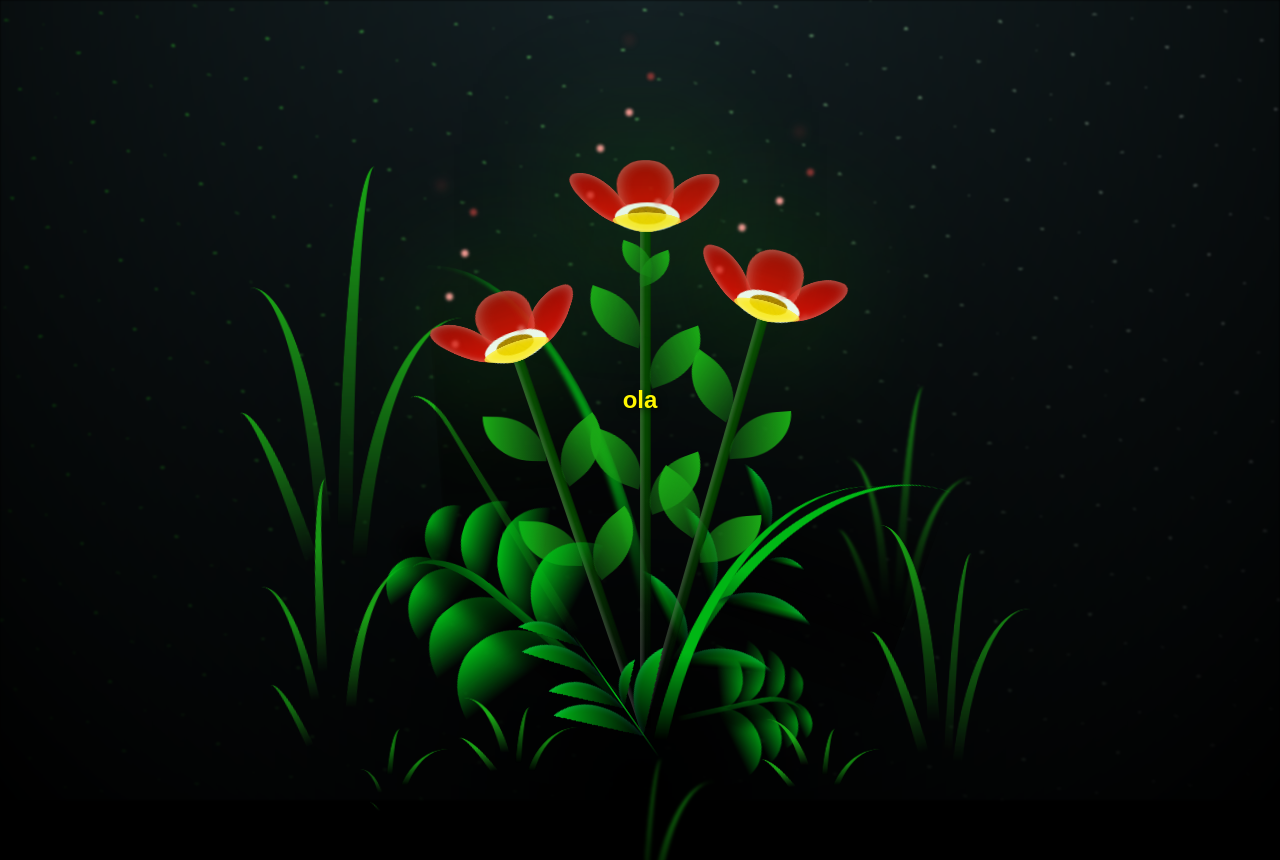
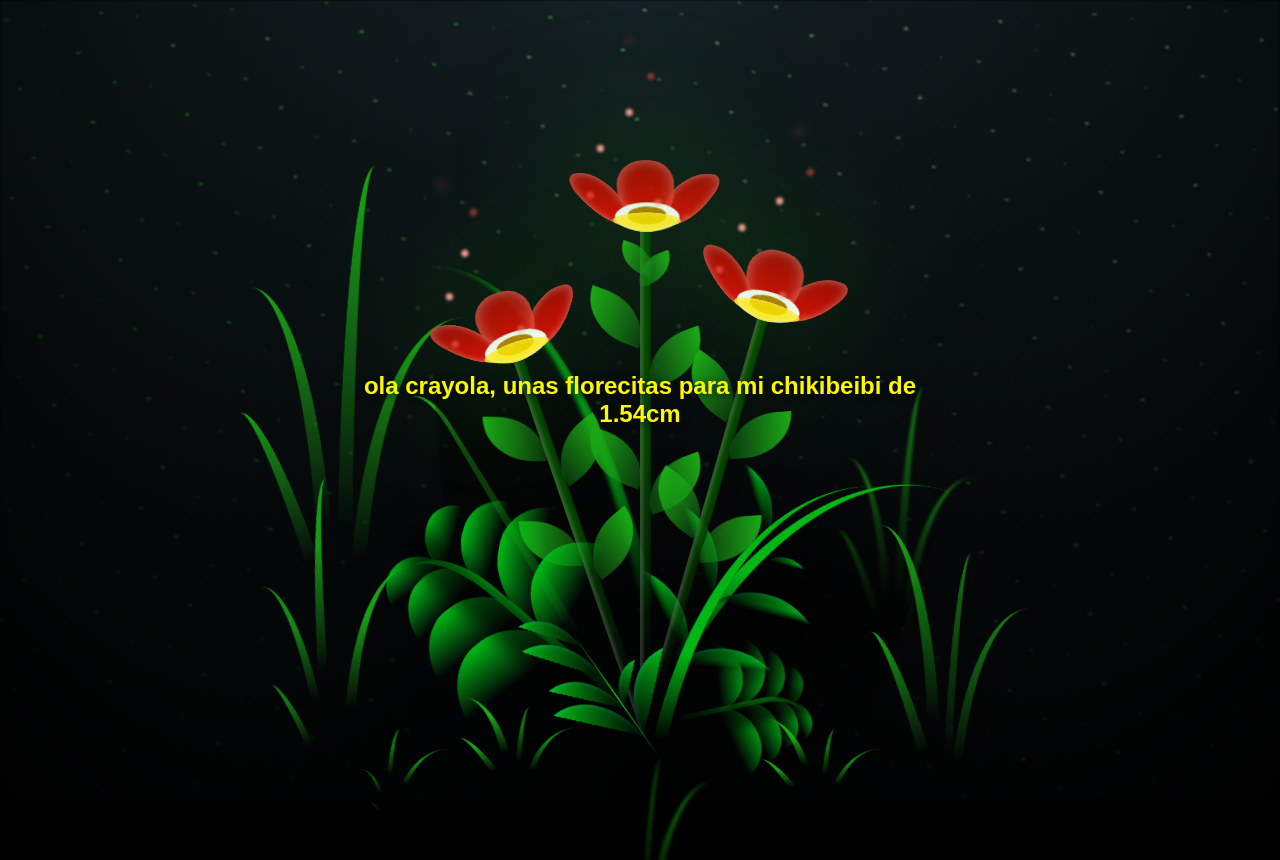
Before and after one commit to YeseniaSC/florecitas, a plain HTML site: page index.html in a window 1280 px wide. Shown: the top 860 px of the page. Drawn offline with Linux system fonts and the light colour scheme.

Commit message:
index.html
Updated the text in the body and added additional elements for flowers and grass animations.

```diff
--- a/index.html
+++ b/index.html
@@ -5,7 +5,7 @@
   <div class="night"></div>
 
   <div class="text-overlay">
-    <h1>ola</h1>
+    <h1>ola crayola, unas florecitas para mi chikibeibi de 1.54cm</h1>
   </div>
 
   <div class="flowers">
```
